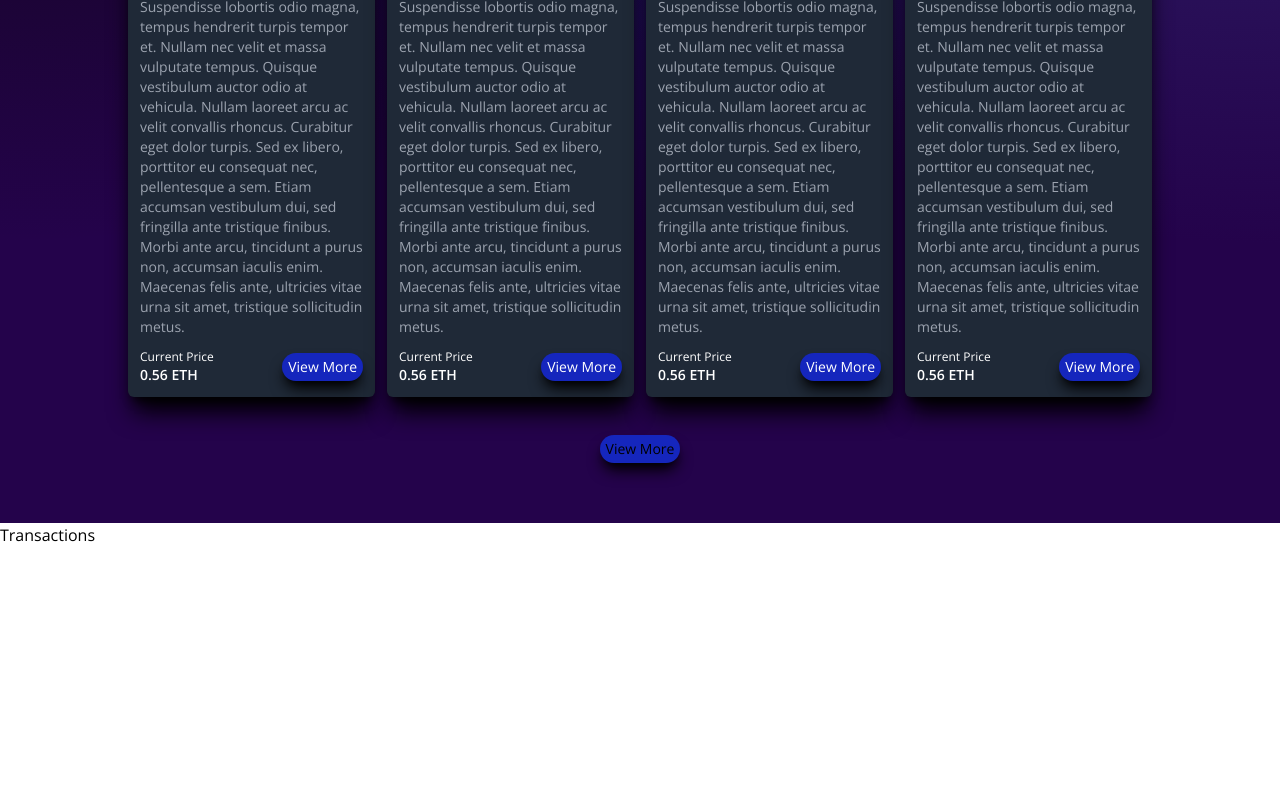
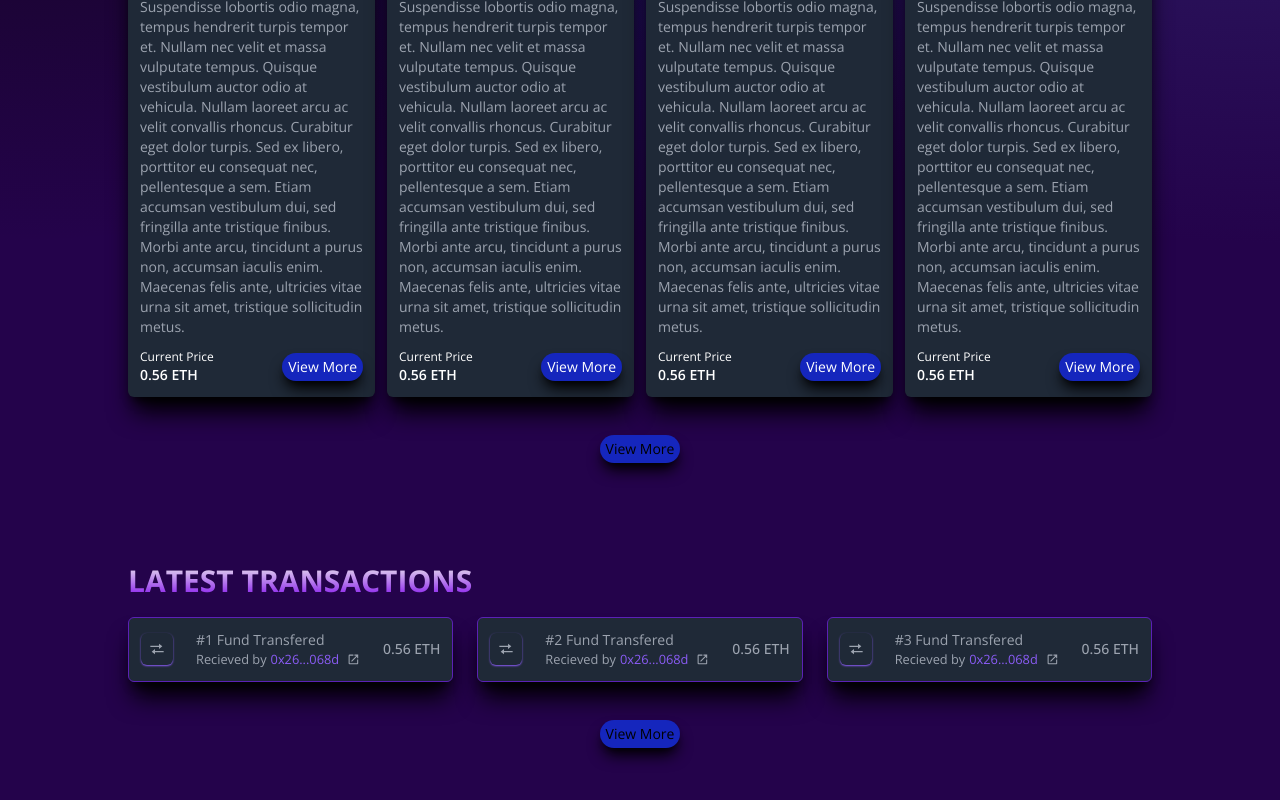
Before and after one commit to NayanSubedi/NFTNexus, a React (Create React App) app: page / in a window 1280 px wide. Shown: the part 1017-1817 px from the top of the page. Before the commit the page ends 1564 px from the top, so only its background shows below. Built offline with nearby package versions, Linux system fonts and the light colour scheme.

Commit message:
Transactions

```diff
--- a/src/components/Transactions.jsx
+++ b/src/components/Transactions.jsx
@@ -1,8 +1,40 @@
-
+import {BiTransfer} from 'react-icons/bi'
+import {MdOpenInNew} from 'react-icons/md'
 const Transactions = () => {
   return (
-    <div>Transactions</div>
+    <div className="bg-[#24034b]" >
+        <div className="w-4/5 py-10 mx-auto">
+            <h4 className="text-white text-3xl font-bold uppercase text-gradient">Latest Transactions</h4>
+            <div className="grid grid-cols-1 md:grid-cols-2 lg:grid-cols-3 gap-6 md:gaps-4 lg:gaps-2 py-2.5">
+          {Array(3)
+            .fill()
+            .map((nft, i) => (
+            //   <Card key={i} nft={i + 1} />
+            <Transaction key={i} tx={i + 1} />
+            ))}
+        </div>
+        <div className="text-center my-5">
+        <button className='shadow-lg shadow-black text-sm bg-[#1526bd] hover:bg-[#b45609] rounded-full px-1.5 py-1'>View More</button>
+        </div>
+        </div>
+    </div>
   )
 }
+const Transaction = ({ tx }) => (
+    <div className="flex justify-between items-center border border-violet-800 text-gray-400 w-full shadow-xl shadow-black rounded-md  overflow-hidden bg-gray-800 my-2 p-3">
+        <div className='rounded-md shadow-sm shadow-violet-500 p-2 '>
+            <BiTransfer />
+        </div>
+        <div>
+            <h4 className='text-sm'> #{tx} Fund Transfered</h4>
+            <small className='flex justify-start items-center'>
+                <span className='mr-1'>Recieved by</span>
+                <a className='text-violet-500 mr-2' href='#' target='_blank'>0x26...068d</a>
+                <MdOpenInNew />
+            </small>
+        </div>
+        <p className='text-sm font-medium '>0.56 ETH</p>
+    </div>
+)
 
 export default Transactions
```
